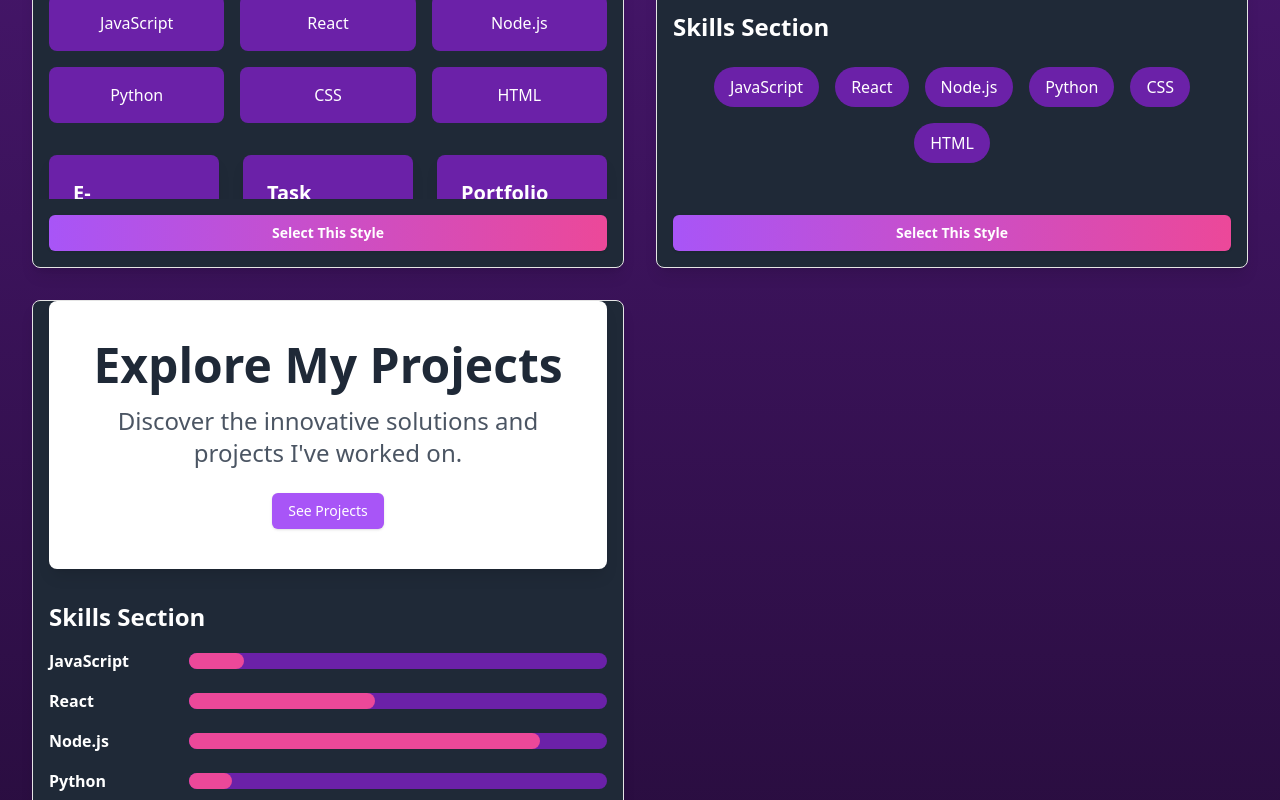
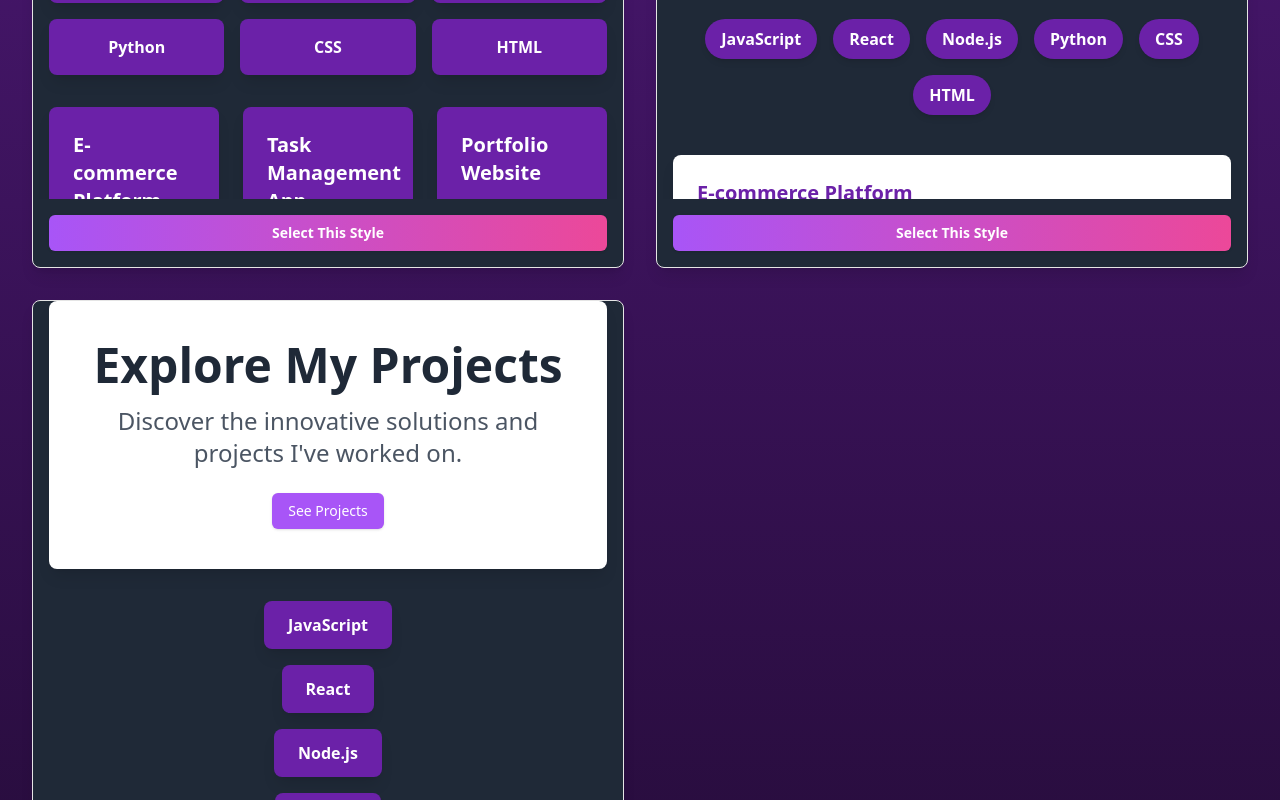
Before and after one commit to moiz2405/Craftable, a Next.js app: page /craft in a window 1280 px wide. Shown: the part 780-1580 px from the top of the page. Built offline with nearby package versions, Linux system fonts and the light colour scheme.

Commit message:
Modify SkillsSection component

```diff
--- a/components/templates/portfolio/SkillsSection.tsx
+++ b/components/templates/portfolio/SkillsSection.tsx
@@ -11,8 +11,8 @@ export default function SkillsSection({ style }: SkillsSectionProps) {
                 return (
                     <div className="grid grid-cols-2 md:grid-cols-3 gap-4">
                         {skills.map((skill, index) => (
-                            <div key={index} className="bg-purple-800 p-4 rounded-lg text-center">
-                                {skill}
+                            <div key={index} className="bg-purple-800 p-4 rounded-lg text-center shadow-lg transform transition-transform hover:scale-105">
+                                <span className="text-white font-semibold">{skill}</span>
                             </div>
                         ))}
                     </div>
@@ -21,32 +21,30 @@ export default function SkillsSection({ style }: SkillsSectionProps) {
                 return (
                     <div className="flex flex-wrap justify-center">
                         {skills.map((skill, index) => (
-                            <div key={index} className="bg-purple-800 m-2 px-4 py-2 rounded-full">
-                                {skill}
+                            <div key={index} className="bg-purple-800 m-2 px-4 py-2 rounded-full shadow-md transform transition-transform hover:scale-105">
+                                <span className="text-white font-semibold">{skill}</span>
                             </div>
                         ))}
                     </div>
                 );
             case 'style3':
                 return (
-                    <div className="space-y-4">
+                    <div className="flex flex-col items-center space-y-4">
                         {skills.map((skill, index) => (
-                            <div key={index} className="flex items-center">
-                                <div className="w-1/4 font-bold">{skill}</div>
-                                <div className="w-3/4 bg-purple-800 rounded-full h-4">
-                                    <div className="bg-pink-500 h-4 rounded-full" style={{ width: `${Math.random() * 100}%` }}></div>
-                                </div>
+                            <div key={index} className="bg-purple-800 px-6 py-3 rounded-lg shadow-lg transform transition-transform hover:scale-105">
+                                <span className="text-white font-semibold">{skill}</span>
                             </div>
                         ))}
                     </div>
                 );
+            default:
+                return null;
         }
     };
 
     return (
-        <section>
-            <h3 className="text-2xl font-bold mb-4">Skills Section</h3>
+        <div>
             {renderContent()}
-        </section>
+        </div>
     );
 }
```
